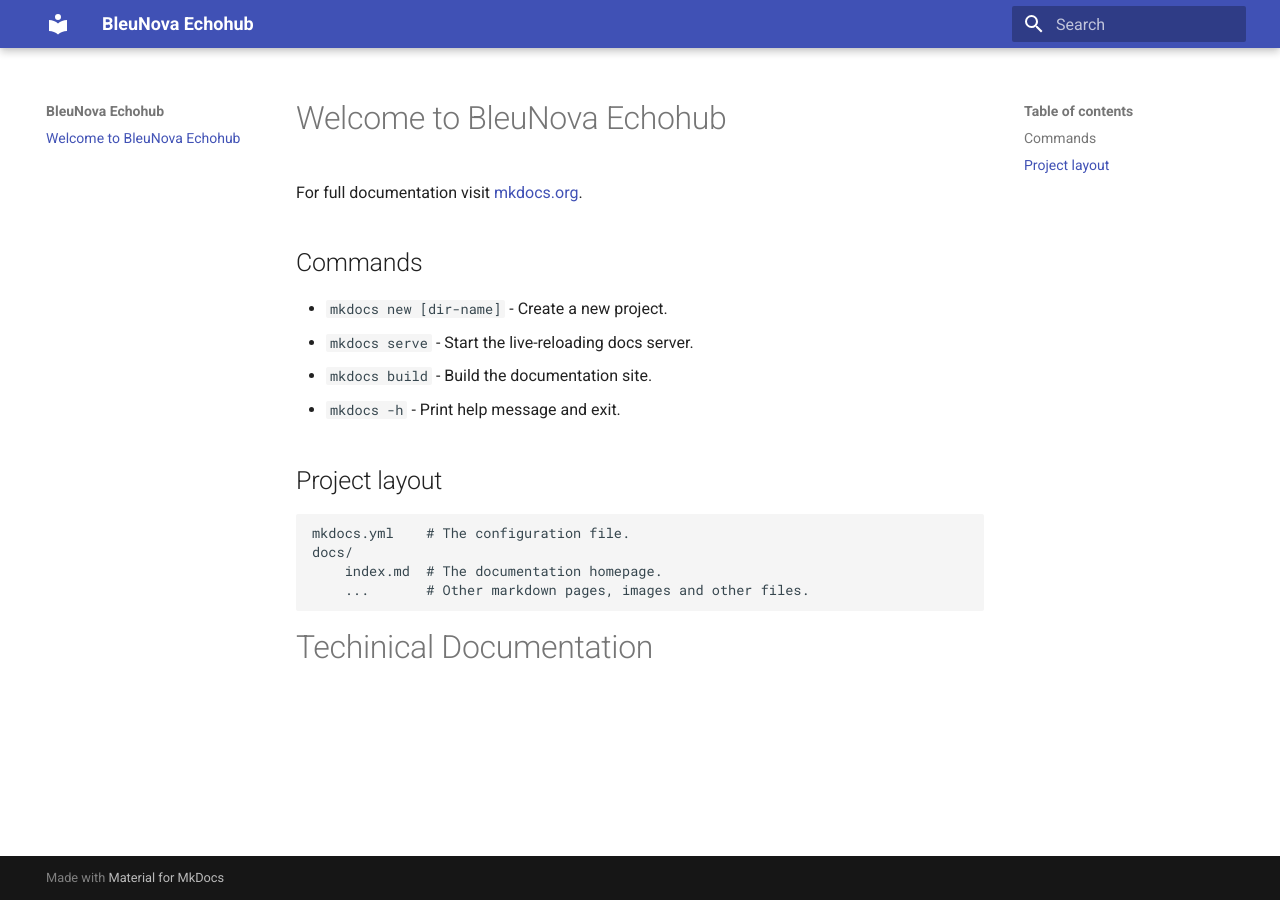
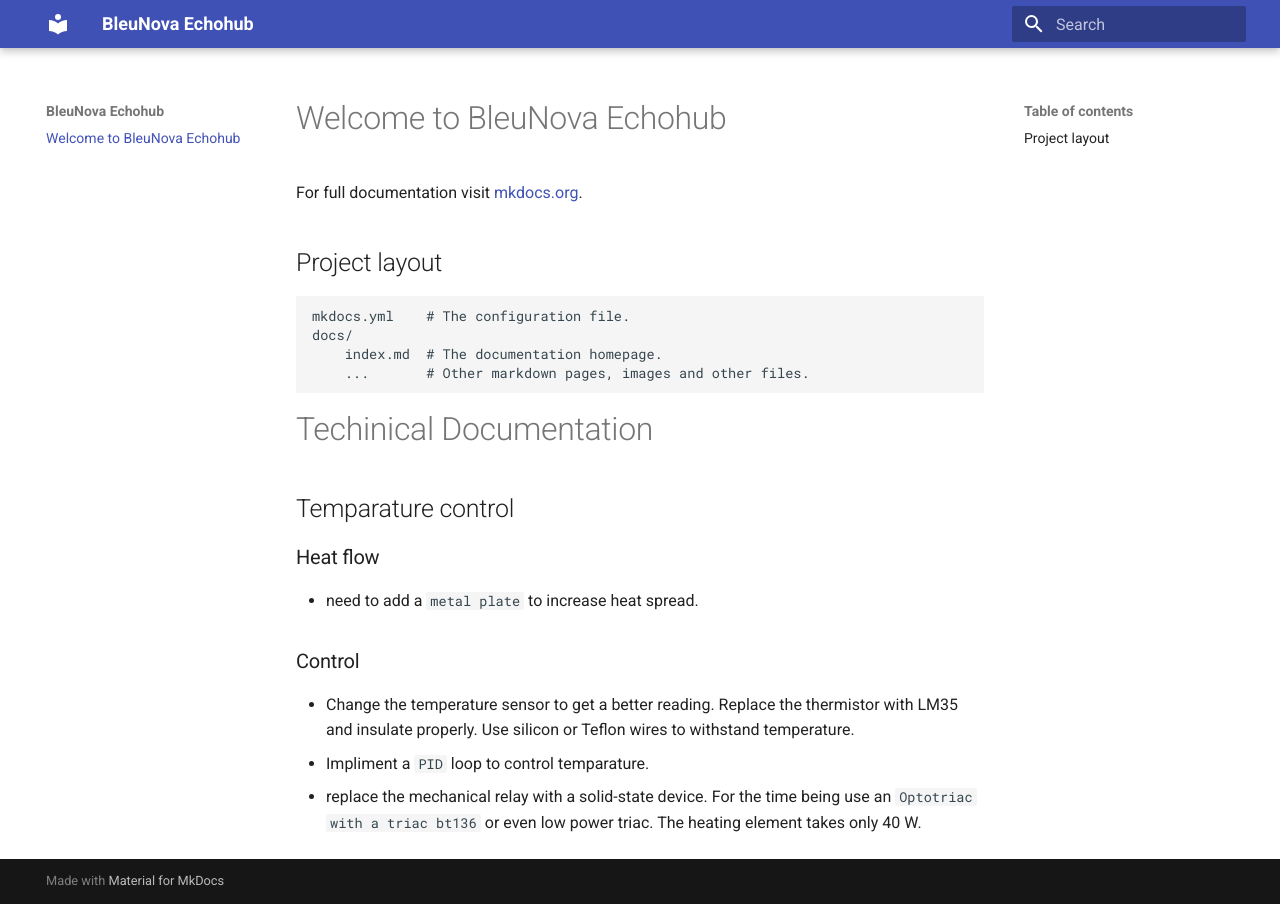
Before and after one commit to sebinmpn/BleuNova_Echohub, an MkDocs documentation site: the page built from docs/index.md, in a window 1280 px wide. Built offline with MkDocs 1.6.1 and Material for MkDocs 9.7.7, drawn with Linux system fonts in a browser that asks for light colours.

Commit message:
updating

```diff
--- a/docs/index.md
+++ b/docs/index.md
@@ -1,13 +1,6 @@
 # Welcome to BleuNova Echohub
 
 For full documentation visit [mkdocs.org](https://www.mkdocs.org).
-
-## Commands
-
-* `mkdocs new [dir-name]` - Create a new project.
-* `mkdocs serve` - Start the live-reloading docs server.
-* `mkdocs build` - Build the documentation site.
-* `mkdocs -h` - Print help message and exit.
 
 ## Project layout
 
@@ -18,3 +11,12 @@
 
 
 # Techinical Documentation
+
+## Temparature control
+### Heat flow
+* need to add a `metal plate` to increase heat spread.
+
+### Control
+* Change the temperature sensor to get a better reading. Replace the thermistor with LM35 and insulate properly. Use silicon or Teflon wires to withstand temperature.
+* Impliment a `PID` loop to control temparature.
+* replace the mechanical relay with a solid-state device. For the time being use an `Optotriac with a triac bt136` or even low power triac. The heating element takes only 40 W.
```
